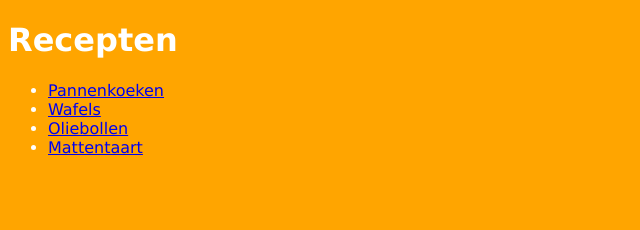
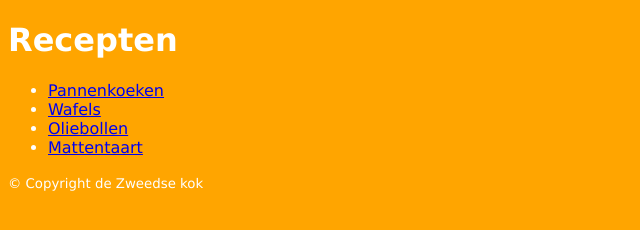
Before and after one commit to 20bart/recepten, a plain HTML site: page index.html in a window 1280 px wide. Shown: the whole page, without its empty margins (0-640 px from the left). Drawn offline with Linux system fonts and the light colour scheme.

Commit message:
met de zweedse kok

```diff
--- a/index.html
+++ b/index.html
@@ -15,5 +15,8 @@
 			<li><a href="mattentaart.html">Mattentaart</a></li>
 		</ul>
 	</nav>
+	<footer>
+		<small>&copy; Copyright de Zweedse kok</small>
+	</footer>
 </body>
 </html>
```
